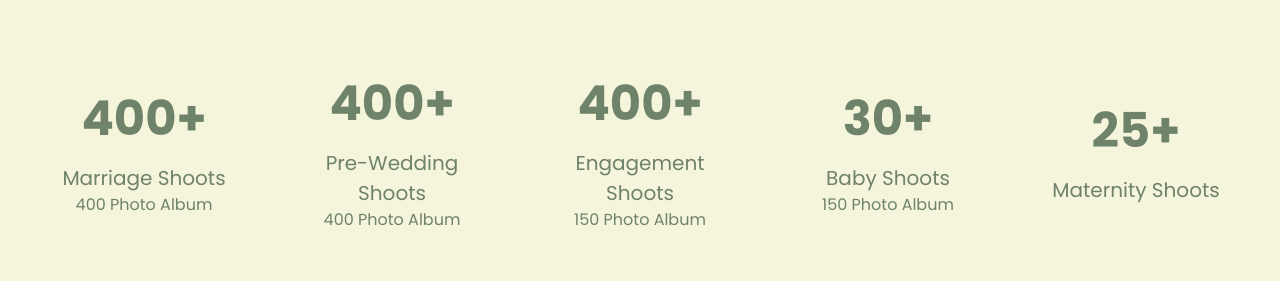
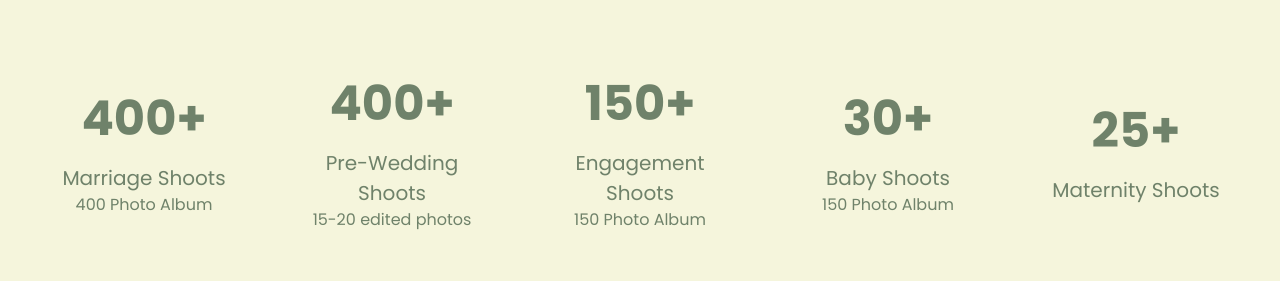
Before and after one commit to stinkysox/weddingbyhk, a React (Vite) app: page / in a window 1280 px wide. Shown: the part 1240-1521 px from the top of the page. Built offline with nearby package versions, Linux system fonts and the light colour scheme; a web font is replaced by a local one.

Commit message:
update-afternoon

```diff
--- a/src/components/MarqueeImages/MarqueeImages.jsx
+++ b/src/components/MarqueeImages/MarqueeImages.jsx
@@ -6,13 +6,14 @@ const MarqueeImages = () => {
   const categories = {
     "Right Images": [
       {
-        imageUrl: "https://i.postimg.cc/mk2JGKty/IMG-2374.jpg",
+        imageUrl: "https://i.postimg.cc/qMjtgYbD/IMG-5863-1.jpg",
       },
       {
         imageUrl: "https://i.postimg.cc/66f4k6Rv/IMG-2377.jpg",
       },
       {
-        imageUrl: "https://i.postimg.cc/kMQW7vrD/IMG-2375.jpg",
+        imageUrl:
+          "https://i.postimg.cc/xTx4gfpv/F3-ADBD48-4-FAE-416-C-B99-F-DE06-BB418986-1.jpg",
       },
       {
         imageUrl:
@@ -28,7 +29,8 @@ const MarqueeImages = () => {
     ],
     "Left Images": [
       {
-        imageUrl: "https://i.postimg.cc/Hn6GQ8N5/IMG-2368.jpg",
+        imageUrl:
+          "https://i.postimg.cc/HLhWg1LX/48-CBB1-F6-FC02-4-CE2-B6-C3-56-BC0-DBCA677.jpg",
       },
       {
         imageUrl: "https://i.postimg.cc/vBJrqjFt/IMG-5895.jpg",
--- a/src/components/StatsCounter/StatsCounter.jsx
+++ b/src/components/StatsCounter/StatsCounter.jsx
@@ -6,8 +6,8 @@ import "./StatsCounter.css";
 
 const stats = [
   { count: 400, label: "Marriage Shoots", photos: "400 Photo Album" },
-  { count: 400, label: "Pre-Wedding Shoots", photos: "400 Photo Album" },
-  { count: 400, label: "Engagement Shoots", photos: "150 Photo Album" },
+  { count: 400, label: "Pre-Wedding Shoots", photos: "15-20 edited photos" },
+  { count: 150, label: "Engagement Shoots", photos: "150 Photo Album" },
   { count: 30, label: "Baby Shoots", photos: "150 Photo Album" },
   { count: 25, label: "Maternity Shoots", photos: "—" },
 ];
```
